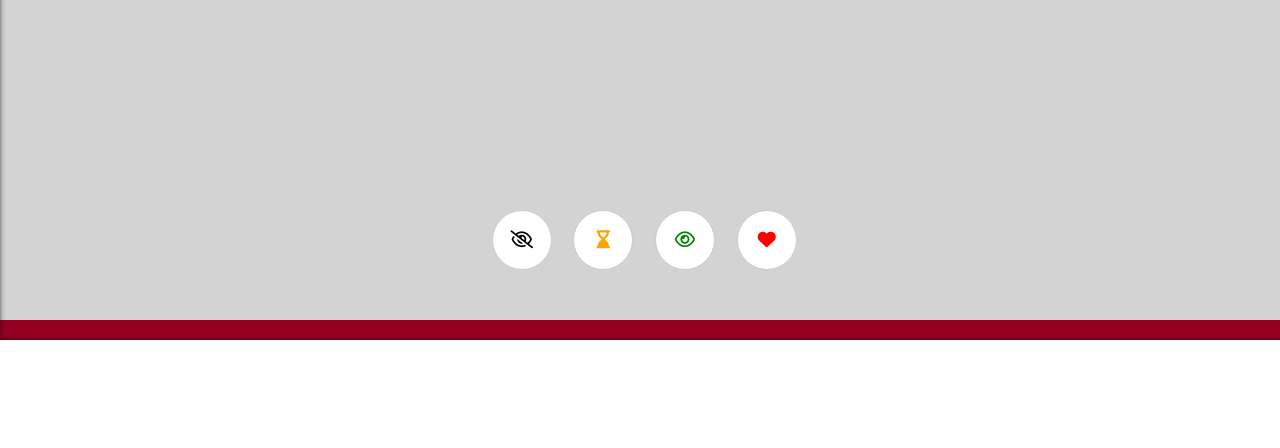
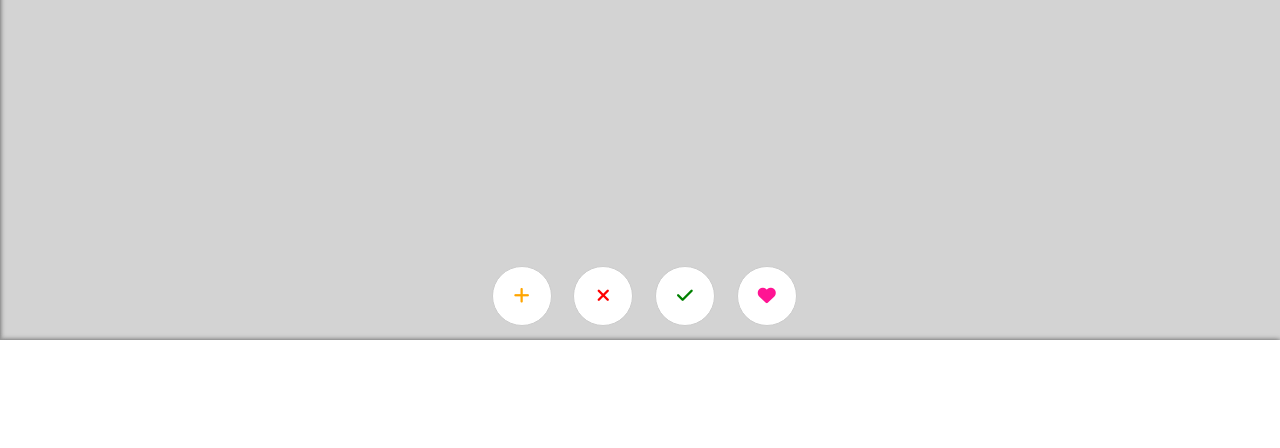
Before and after one commit to JoseAntpr/mooviest, a Django app: template home/templates/home/index.html in a window 1280 px wide. Shown: the part 460-908 px from the top of the page. Run offline with Django 3.2, Linux system fonts and the light colour scheme; the template is opened without the code that fills it, so the values that code supplies are empty; some libraries are stand-ins or nearby versions.

Commit message:
Home page styles and animations improved

```diff
--- a/home/templates/home/index.html
+++ b/home/templates/home/index.html
@@ -4,6 +4,10 @@
 
     <div class="container">
       <div class="content">
+
+        <h3 class="text-center">Empieza ya a disfrutar de nuestras recomendaciones y clasifícalas...</h3>
+
+        <!-- Movie recommendations -->
         <div class="row">
           <div class="col-md-offset-4 col-md-4 col-sm-offset-3 col-sm-6">
             <div class="stack">
@@ -21,19 +25,70 @@
             </div>
           </div>
 
+          <!-- Buttons -->
           <div class="row">
             <div class="col-md-offset-4 col-md-4">
               <div class="col-md-3">
-                <button type="button" class="btn btn-lg btn-default btn-round not-seen"><i class="fa fa-eye-slash" style="color: black"></i></button>
+                <button type="button" title="Pendiente" class="btn btn-lg btn-default btn-round watchlist"><i class="fa fa-plus" style="color: orange"></i></button>
               </div>
               <div class="col-md-3">
-                <button type="button" class="btn btn-lg btn-default btn-round watchlist"><i class="fa fa-hourglass-end" style="color: orange"></i></button>
+                <button type="button" title="No vista" class="btn btn-lg btn-default btn-round not-seen"><i class="fa fa-times" style="color: red"></i></button>
               </div>
               <div class="col-md-3">
-                <button type="button" class="btn btn-lg btn-default btn-round seen"><i class="fa fa-eye" style="color: green"></i></button>
+                <button type="button" title="Vista" class="btn btn-lg btn-default btn-round seen"><i class="fa fa-check" style="color: green"></i></button>
               </div>
               <div class="col-md-3">
-                <button type="button" class="btn btn-lg btn-default btn-round favourite"><i class="fa fa-heart" style="color: red"></i></button>
+                <button type="button" title="Favorita" class="btn btn-lg btn-default btn-round favourite"><i class="fa fa-heart" style="color: deeppink"></i></button>
+              </div>
+            </div>
+          </div>
+
+          <!-- Releases -->
+          <div id="releases">
+            <div class="row">
+              <h2>Estrenos <i class="fa fa-ticket"></i></h2>
+              <div class="hline"></div>
+              <br>
+              <br>
+              <br>
+              <div class="col-lg-3 col-md-3">
+                <img class="img-responsive" src="https://img.tviso.com/ES/poster/w200/69/57/6957dfd9e7aa62bcc0d05c2f01550b3d.jpg" alt="" />
+              </div>
+              <div class="col-lg-3 col-md-3">
+                <img src="https://img.tviso.com/ES/poster/w200/3b/0b/3b0b4f3794a4d0b35f2fa9769208e2d6.jpg" alt="" />
+              </div>
+              <div class="col-lg-3 col-md-3">
+                <img class="img-responsive" src="https://img.tviso.com/ES/poster/w200/dc/de/dcdecf7123f00b1fb69e8dbab59e1fbf.jpg" alt="" />
+              </div>
+              <div class="col-lg-3 col-md-3">
+                <img class="img-responsive" src="https://img.tviso.com/ES/poster/w200/7b/2b/7b2b0b8c96dd22a4582de651aff8f575.jpg" alt="" />
+              </div>
+            </div>
+          </div>
+
+          <br>
+          <br>
+          <br>
+
+          <!-- Most popular -->
+          <div id="popular">
+            <div class="row">
+              <h2>Más populares <i class="fa fa-star"></i></h2>
+              <div class="hline"></div>
+              <br>
+              <br>
+              <br>
+              <div class="col-lg-3 col-md-3">
+                <img class="img-responsive" src="https://img.tviso.com/ES/poster/w200/42/a1/42a199505307d8c446730e266b75e44f.jpg" alt="" />
+              </div>
+              <div class="col-lg-3 col-md-3">
+                <img class="img-responsive" src="https://img.tviso.com/ES/poster/w200/42/eb/42eb93fb3afd50f61070436a67b4ad08.jpg" alt="" />
+              </div>
+              <div class="col-lg-3 col-md-3">
+                <img class="img-responsive" src="https://img.tviso.com/ES/poster/w200/60/02/6002ab8e799067f92451999897117025.jpg" alt="" />
+              </div>
+              <div class="col-lg-3 col-md-3">
+                <img class="img-responsive" src="https://img.tviso.com/ES/poster/w200/3f/06/3f06e360a5875ce8ebcc2ada17b364b9.jpg" alt="" />
               </div>
             </div>
           </div>
@@ -89,22 +144,22 @@
   <script>
     $(function() {
       $('button.seen').on('click', function() {
-        swipe('animated bounceOutRight');
+        swipe('animated fadeOutRightBig');
         swapBottomMovie();
       });
 
       $('button.watchlist').on('click', function() {
-        swipe('animated bounceOutLeft');
+        swipe('animated fadeOutLeftBig');
         swapBottomMovie();
       });
 
       $('button.favourite').on('click', function() {
-        swipe('animated bounceOutUp');
+        swipe('animated fadeOutUpBig');
         swapBottomMovie();
       });
 
       $('button.not-seen').on('click', function() {
-        swipe('animated bounceOutDown');
+        swipe('animated fadeOutDownBig');
         swapBottomMovie();
       });
     });
```
